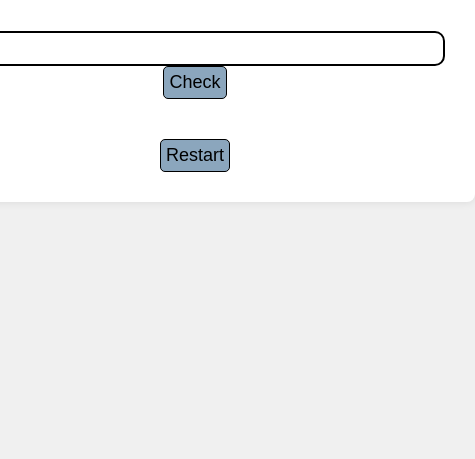
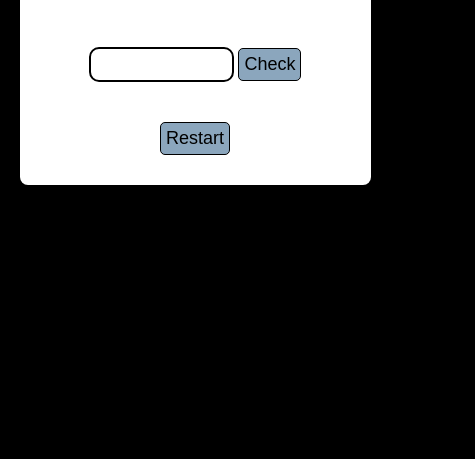
Before and after one commit to JinitLimbachiya/Guess-N-Win, a plain HTML site: page index.html in a window 390 px wide. Shown: the part 385-844 px from the top of the page, 475 px wide, since content can reach past the window. Drawn offline with Linux system fonts and the light colour scheme.

Commit message:
responsive add

```diff
--- a/style.css
+++ b/style.css
@@ -79,3 +79,18 @@ h1 {
 h4 {
     margin-bottom: 50px;
 }
+
+@media only screen and (max-width: 480px) {
+
+    body {
+        background-color: black;
+    }
+
+    #gameContainer {
+        width: 90%;
+    }
+
+    input {
+        width: 50%;
+    }
+}
```
